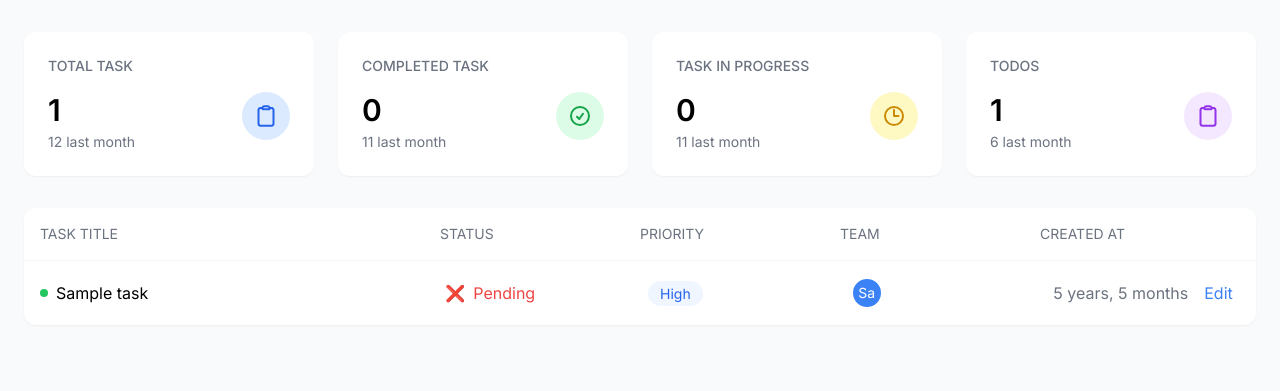
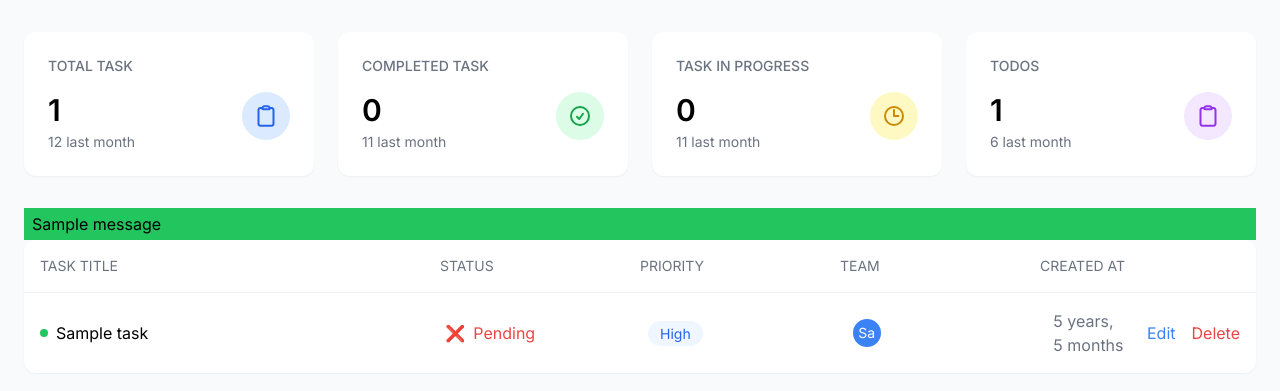
Before and after one commit to majharul-web/task-management-django, a Django app: page /tasks/manager-dashboard/ in a window 1280 px wide. Shown: the part 64-455 px from the top of the page. Run offline with Django 5.2, Linux system fonts and the light colour scheme; tables that the repository leaves empty hold one stand-in row (values such as "Sample post"); one stand-in notice (Sample message) is shown.

Commit message:
task deleted

```diff
--- a/tasks/templates/dashboard/dashboard.html
+++ b/tasks/templates/dashboard/dashboard.html
@@ -165,6 +165,13 @@
           </a>
         </div>
 
+        {% if messages %}
+                {% for message in messages %}
+                    <div class="px-2 py-1 {% if 'success' in message.tags %}bg-green-500{% endif %} {% if 'error' in message.tags %}bg-red-500{% endif %}">
+                        {{ message }}
+                    </div>
+                {% endfor %}
+            {% endif %}
         {% block tasks %} {% endblock tasks %}
       </main>
       {% comment %} {% include "footer.html" %} {% endcomment %}
--- a/tasks/templates/dashboard/manager-dashboard.html
+++ b/tasks/templates/dashboard/manager-dashboard.html
@@ -56,10 +56,12 @@
       <div class="text-gray-500 flex items-center gap-4">
         {{ task.created_at|timesince }}
          <a href="{% url 'update-task' task.id %}" class="text-blue-500 hover:underline">Edit</a>
-          {% comment %} <form action="{% url 'update-task' task.id %}" method="POST">
+
+          <form action="{% url 'delete-task' task.id %}" method="POST">
            {% csrf_token %}
-           <button type="submit" class="text-blue-500 hover:underline">Edit</button>
-         </form> {% endcomment %}
+           <button type="submit" class="text-red-500 hover:underline">Delete</button>
+          </form>
+
       </div>
       {% comment %} <div class="flex items-center gap-2">
         <a href="{% url 'update-task' task.id %}" class="text-blue-500 hover:underline">Edit</a>
--- a/tasks/urls.py
+++ b/tasks/urls.py
@@ -1,10 +1,11 @@
 from django.urls import path
-from tasks.views import manager_dashboard,user_dashboard,create_task,update_task,view_tasks,related_tasks
+from tasks.views import manager_dashboard,user_dashboard,create_task,update_task,delete_task,view_tasks,related_tasks
 urlpatterns = [
     path('manager-dashboard/',manager_dashboard,name='manager-dashboard'),
     path('user-dashboard/',user_dashboard,name='user-dashboard'),
     path('create-task/', create_task,name='create-task'),
     path('update-task/<int:id>/', update_task,name='update-task'),
+    path('delete-task/<int:id>/', delete_task,name='delete-task'),
     path('view-tasks/', view_tasks,name='view-tasks'),
     path('related-tasks/', related_tasks,name='related-tasks'),
 ]
--- a/tasks/views.py
+++ b/tasks/views.py
@@ -85,7 +85,15 @@ def update_task(request,id):
     }
     return render(request, 'task-form.html', context)
 
-
+def delete_task(request, id):
+    task = Task.objects.get(pk=id)  # Fetch the task to be deleted
+    if request.method == 'POST':
+        task.delete()  # Delete the task
+        messages.success(request, "Task deleted successfully!")
+        return redirect('manager-dashboard')
+    else:
+        messages.error(request, "Invalid request method. Please use POST to delete a task.")
+        return redirect('manager-dashboard')
 
 def related_tasks(request):
     # tasks = Task.objects.all()
```
